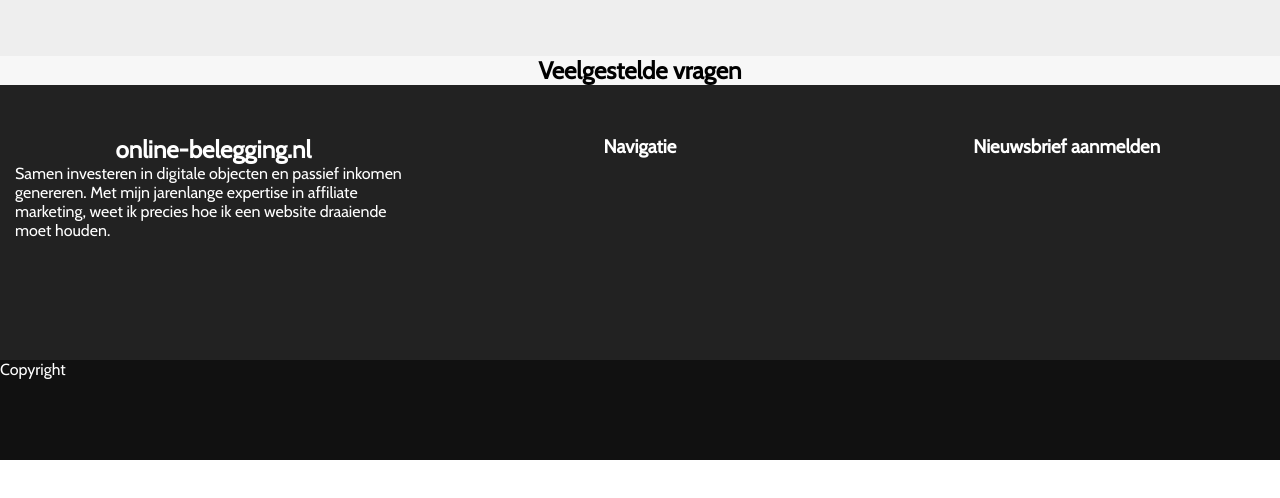
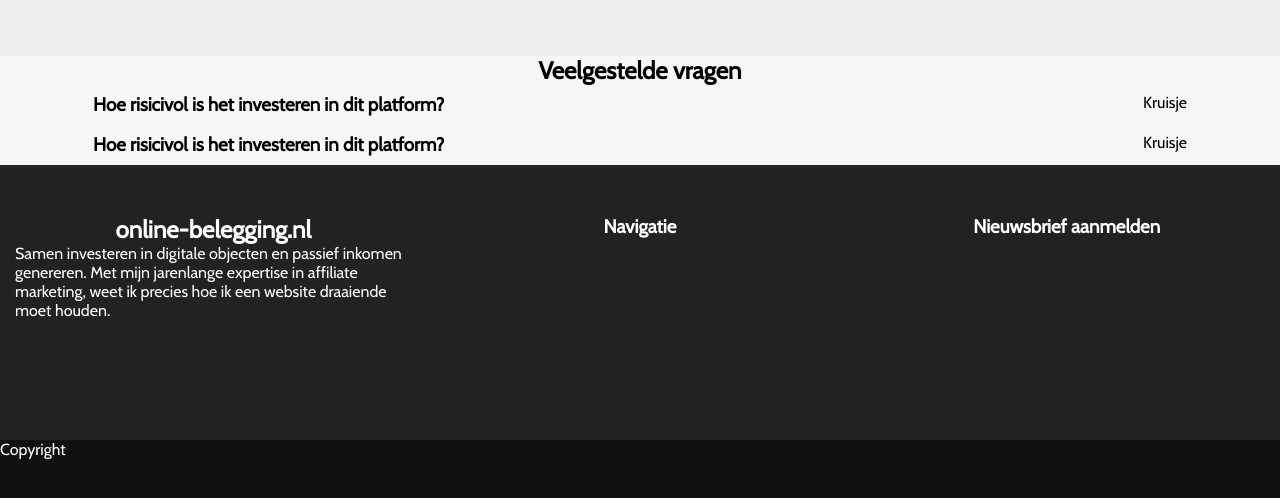
Before and after one commit to sanderyt/invest-platform, a Next.js app: page /aanbod/1 in a window 1280 px wide. Shown: the part 1408-1906 px from the top of the page. Before the commit the page ends 1868 px from the top, so only its background shows below. Built offline with nearby package versions, Linux system fonts and the light colour scheme; no server answers.

Commit message:
working on accordion for faq

```diff
--- /dev/null
+++ b/components/Accordion/AccordionItem.js
@@ -0,0 +1,32 @@
+import React, { useState } from "react";
+
+const AccordionItem = () => {
+  const [open, setOpen] = useState(false);
+
+  const toggleItem = () => setOpen(!open);
+
+  return (
+    <div className="accordion-item p-2 d-flex flex-column">
+      <div
+        className="accordion-item__title d-flex justify-content-between"
+        onClick={toggleItem}
+      >
+        <h3>Hoe risicivol is het investeren in dit platform?</h3>
+        <span>Kruisje</span>
+      </div>
+      <div
+        className={
+          open ? "accordion-item__content open" : "accordion-item__content"
+        }
+      >
+        <p>
+          Samen investeren in digitale objecten en passief inkomen genereren.
+          Met mijn jarenlange expertise in affiliate marketing, weet ik precies
+          hoe ik een website draaiende moet houden.
+        </p>
+      </div>
+    </div>
+  );
+};
+
+export default AccordionItem;
--- /dev/null
+++ b/components/Accordion/accordionitem.scss
@@ -0,0 +1,20 @@
+.accordion-item {
+  &__title {
+    cursor: pointer;
+  }
+
+  &__content {
+    position: relative;
+    border-bottom: 1px solid #ddd;
+    transform: translateY(-50%);
+    height: 0px;
+    opacity: 0;
+    transition: 1s;
+
+    &.open {
+      transform: translateY(0%);
+      height: 100%;
+      opacity: 1;
+    }
+  }
+}
--- a/components/Concept/index.js
+++ b/components/Concept/index.js
@@ -25,7 +25,7 @@ const Comcept = () => {
       </div>
       <div className="row my-5">
         <div className="col-sm-6 d-flex flex-column align-items-center">
-          <h2>Bouw een passief inkomen op</h2>
+          <h2>Bouw een duurzaam passief inkomen op</h2>
           <p>
             Samen investeren in digitale objecten en passief inkomen genereren.
             Met mijn jarenlange expertise in affiliate marketing, weet ik
--- a/pages/aanbod/[id].js
+++ b/pages/aanbod/[id].js
@@ -8,6 +8,8 @@ import InvestBox from "../../components/InvestBox";
 import KPI from "../../components/KPI";
 import Modal from "../../components/Modal";
 import InputField from "../../components/InputField";
+
+import AccordionItem from "../../components/Accordion/AccordionItem";
 
 const Detail = () => {
   const [investClicked, setInvestClicked] = useState(false);
@@ -72,8 +74,10 @@ const Detail = () => {
       </div>
       <div className="container">
         <div className="row">
-          <div className="col-12 d-flex justify-content-center">
+          <div className="col-12 d-flex flex-column align-items-center">
             <h2>Veelgestelde vragen</h2>
+            <AccordionItem />
+            <AccordionItem />
           </div>
         </div>
       </div>
--- a/styles/main.scss
+++ b/styles/main.scss
@@ -27,3 +27,4 @@
 @import "../components/WebsiteCard/websitecard.scss";
 @import "../components/Newsletter/newsletter.scss";
 @import "../components/ScheduleCall/schedulecall.scss";
+@import "../components/Accordion/accordionitem.scss";
```
Also changed, not shown: components/Accordion/index.js (added, +7 -0 lines).
